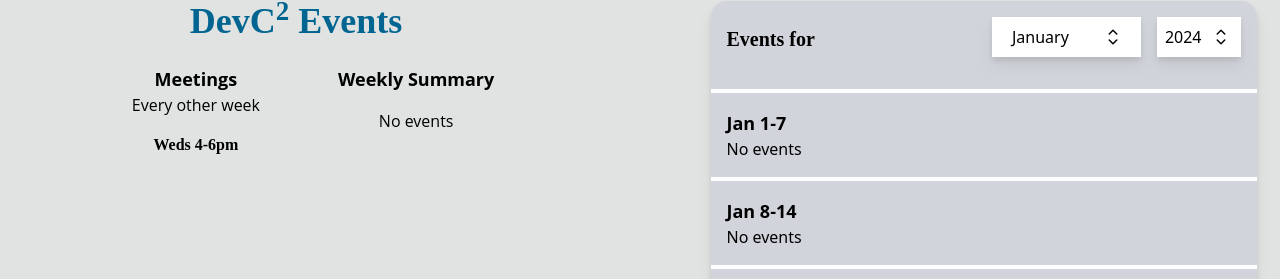
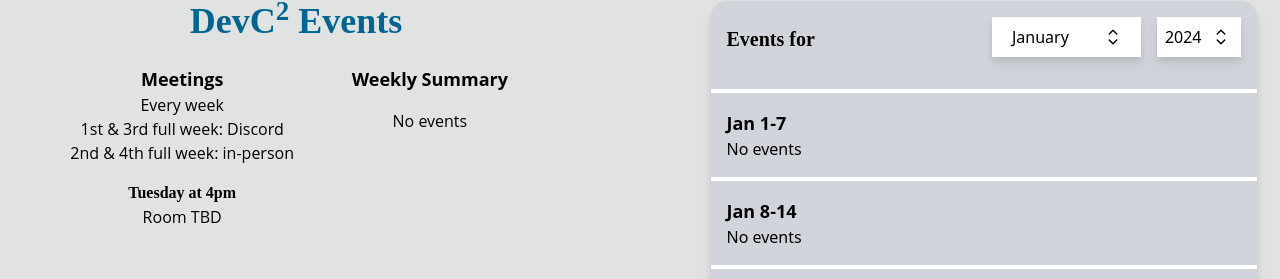
Before and after one commit to SqmL1/ProgrammingClub, a Nuxt app: page /events in a window 1280 px wide. Shown: the part 395-674 px from the top of the page. Built offline with nearby package versions, Linux system fonts and the light colour scheme.

Commit message:
Update pages with new information

```diff
--- a/pages/events.vue
+++ b/pages/events.vue
@@ -649,11 +649,14 @@
 							>
 								Meetings
 							</h2>
-							<p class="m-auto max-w-md text-md w-fit">Every other week</p>
+							<p class="m-auto max-w-md text-md w-fit">Every week</p>
+							<p class="m-auto max-w-md text-md w-fit">1st & 3rd full week: Discord</p>
+							<p class="m-auto max-w-md text-md w-fit">2nd & 4th full week: in-person</p>
 						</div>
 						<div class="mx-auto w-fit">
 							<!-- Insert times here -->
-							<p class="font-semibold font-extra">Weds 4-6pm</p>
+							<p class="font-semibold font-extra w-fit">Tuesday at 4pm</p>
+							<p class="w-fit m-auto">Room TBD</p>
 						</div>
 					</div>
 
--- a/pages/index.vue
+++ b/pages/index.vue
@@ -43,12 +43,13 @@
 				>
 			</p>
 			<!--Join Now button-->
-			<div class="flex mt-8 mb-8">
+			<div class="flex flex-wrap mt-8 mb-8 space-x-10">
 				<InternalLink link="/join" text="Join Now!" />
 				<!--Learn more Section-->
 				<!-- Should we put all this on the same page? -->
-				<InternalLink link="/about" text="Learn About Us" class="ml-10" />
+				<InternalLink link="/about" text="Learn About Us" class="sm:ml-0" />
 			</div>
+			<InternalLink link="/events" text="Events & Meetings" />
 		</div>
 
 		<!-- On bigger displays this part splits into the right hand side -->
```
